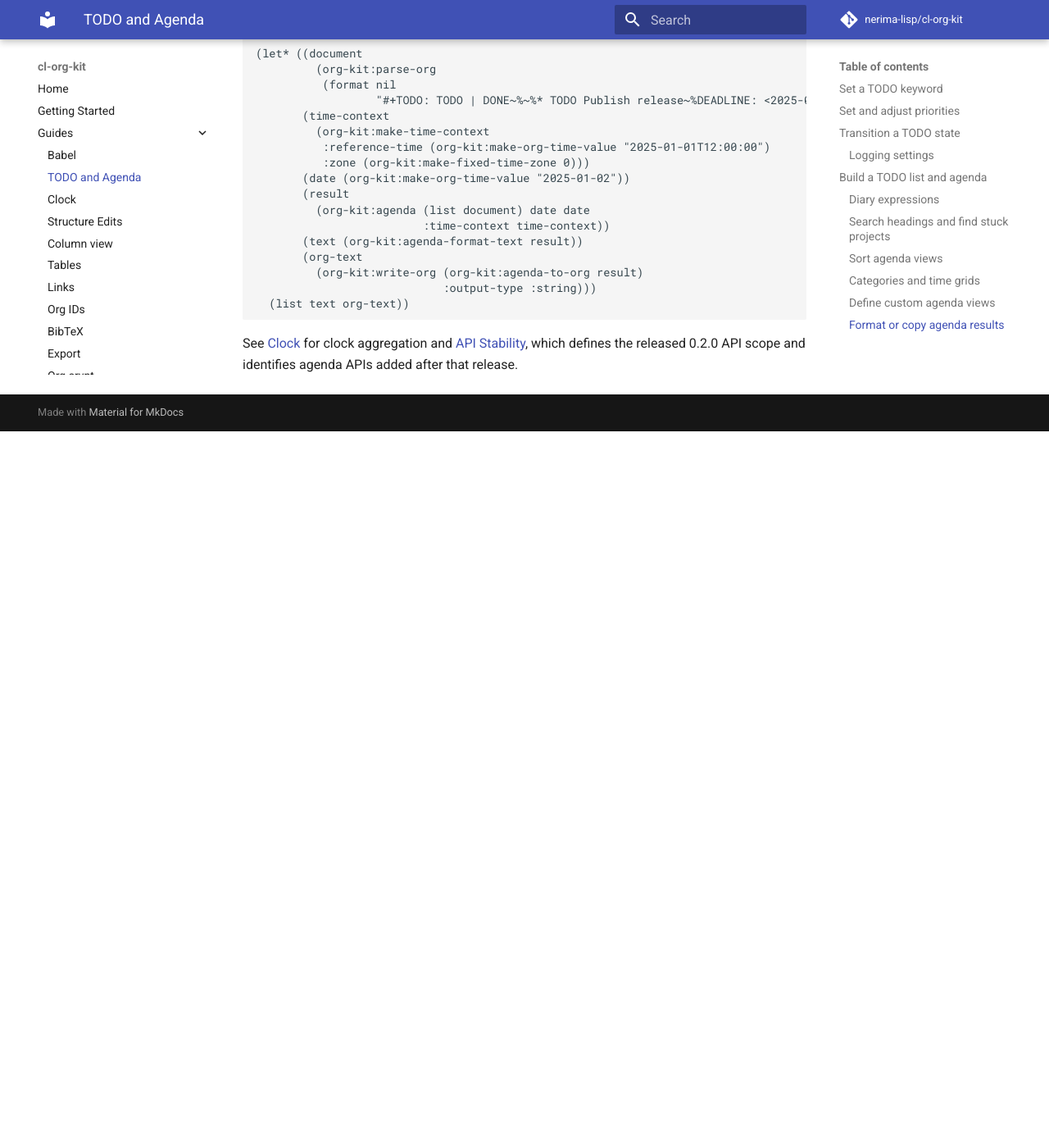
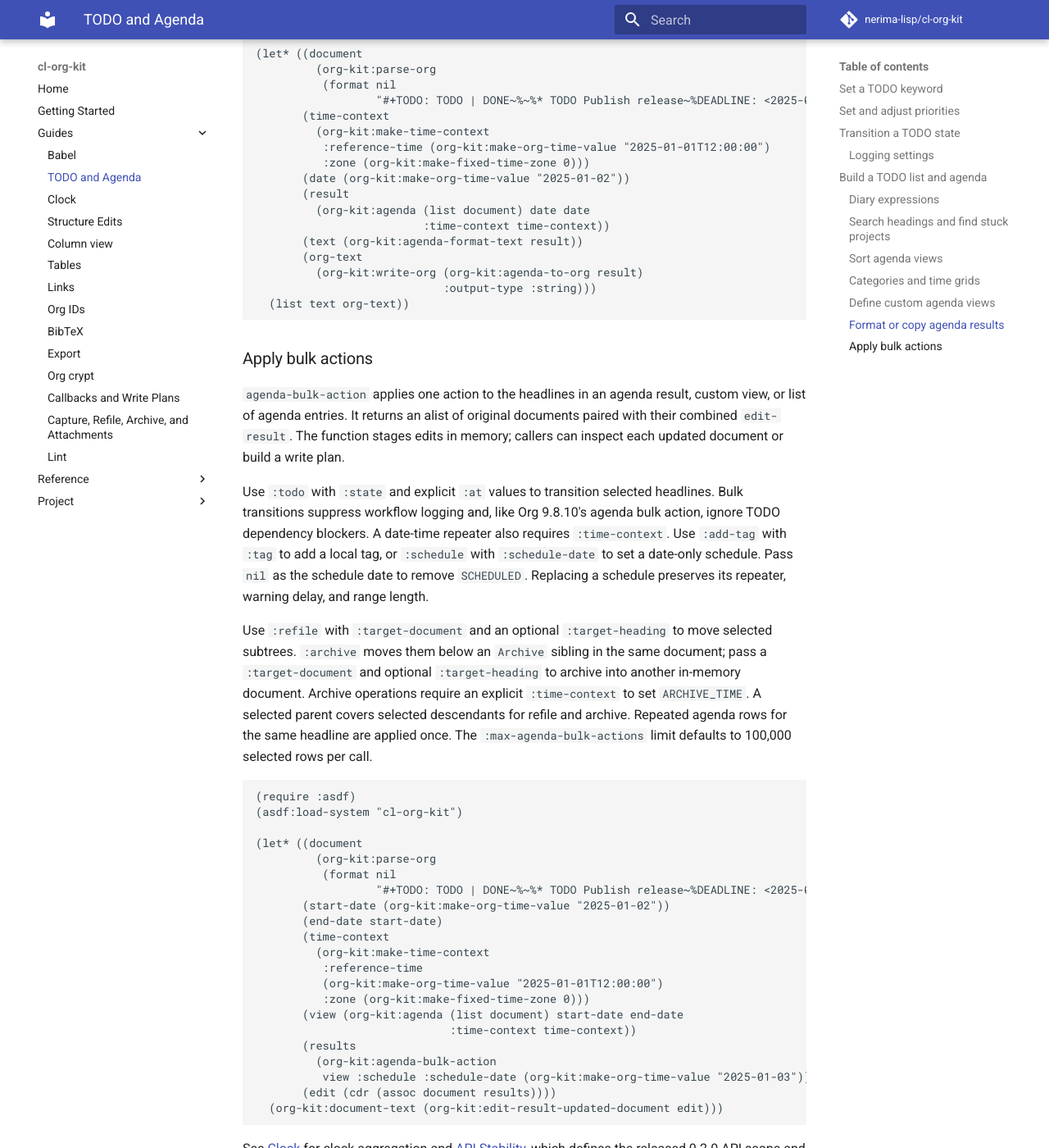
Before and after one commit to nerima-lisp/cl-org-kit, an MkDocs documentation site: the page built from docs/src/guides/todo-agenda.md, in a window 1280 px wide and 1400 px high, scrolled down 15042 px. Shown: the whole window at 82% size. Built offline with MkDocs 1.6.1 and Material for MkDocs 9.7.7, drawn with Linux system fonts in a browser that asks for light colours; comment, search, counter and statistics services are not loaded; before the commit the page ends 15568 px from its top, so only the background shows below that.

Commit message:
feat(agenda): add bulk actions

```diff
--- a/docs/src/guides/todo-agenda.md
+++ b/docs/src/guides/todo-agenda.md
@@ -758,6 +758,54 @@
   (list text org-text))
 ~~~
 
+### Apply bulk actions
+
+`agenda-bulk-action` applies one action to the headlines in an agenda result,
+custom view, or list of agenda entries. It returns an alist of original
+documents paired with their combined `edit-result`. The function stages edits
+in memory; callers can inspect each updated document or build a write plan.
+
+Use `:todo` with `:state` and explicit `:at` values to transition selected
+headlines. Bulk transitions suppress workflow logging and, like Org 9.8.10's
+agenda bulk action, ignore TODO dependency blockers. A date-time repeater also
+requires `:time-context`. Use `:add-tag` with `:tag` to add a local tag, or
+`:schedule` with `:schedule-date` to set a date-only schedule. Pass `nil` as
+the schedule date to remove `SCHEDULED`. Replacing a schedule preserves its
+repeater, warning delay, and range length.
+
+Use `:refile` with `:target-document` and an optional `:target-heading` to move
+selected subtrees. `:archive` moves them below an `Archive` sibling in the same
+document; pass a `:target-document` and optional `:target-heading` to archive
+into another in-memory document. Archive operations require an explicit
+`:time-context` to set `ARCHIVE_TIME`. A selected parent covers selected
+descendants for refile and archive. Repeated agenda rows for the same headline
+are applied once. The `:max-agenda-bulk-actions` limit defaults to 100,000
+selected rows per call.
+
+~~~lisp
+(require :asdf)
+(asdf:load-system "cl-org-kit")
+
+(let* ((document
+         (org-kit:parse-org
+          (format nil
+                  "#+TODO: TODO | DONE~%~%* TODO Publish release~%DEADLINE: <2025-01-02 Thu>~%")))
+       (start-date (org-kit:make-org-time-value "2025-01-02"))
+       (end-date start-date)
+       (time-context
+         (org-kit:make-time-context
+          :reference-time
+          (org-kit:make-org-time-value "2025-01-01T12:00:00")
+          :zone (org-kit:make-fixed-time-zone 0)))
+       (view (org-kit:agenda (list document) start-date end-date
+                             :time-context time-context))
+       (results
+         (org-kit:agenda-bulk-action
+          view :schedule :schedule-date (org-kit:make-org-time-value "2025-01-03")))
+       (edit (cdr (assoc document results))))
+  (org-kit:document-text (org-kit:edit-result-updated-document edit)))
+~~~
+
 See [Clock](clock.md) for clock aggregation and
 [API Stability](../reference/api-stability.md), which defines the released
 0.2.0 API scope and identifies agenda APIs added after that release.
```
Also changed, not shown: 16 other files.
